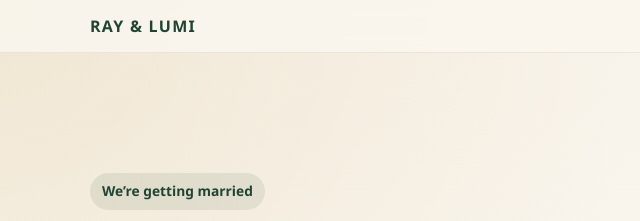
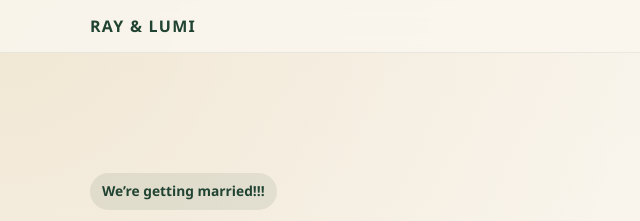
Before and after one commit to vegaeny/Ray_Lumi_Wedding2026, a plain HTML site: page index.html in a window 1280 px wide. Shown: the top 221 px of the page, 0-640 px from the left. Drawn offline with Linux system fonts and the light colour scheme.

Commit message:
Update to index.html
Added Exclamation Point

```diff
--- a/index.html
+++ b/index.html
@@ -158,7 +158,7 @@
   <div class="wrap">
     <section class="hero">
       <div>
-        <div class="eyebrow">We’re getting married</div>
+        <div class="eyebrow">We’re getting married!!!</div>
         <h1>Ray <span class="accent">&</span> Lumi</h1>
         <p class="sub">
           We’re so excited to celebrate our wedding on <strong>October 11, 2026</strong>.
```
